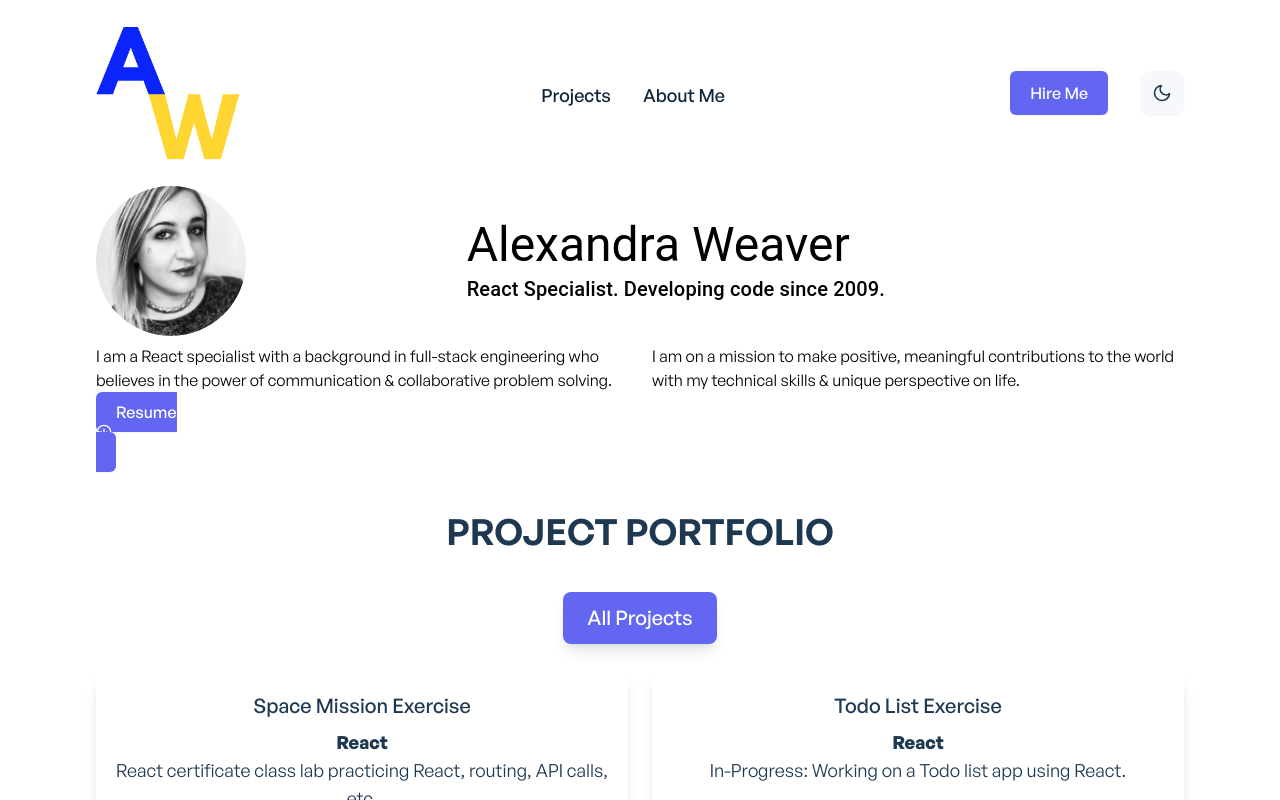
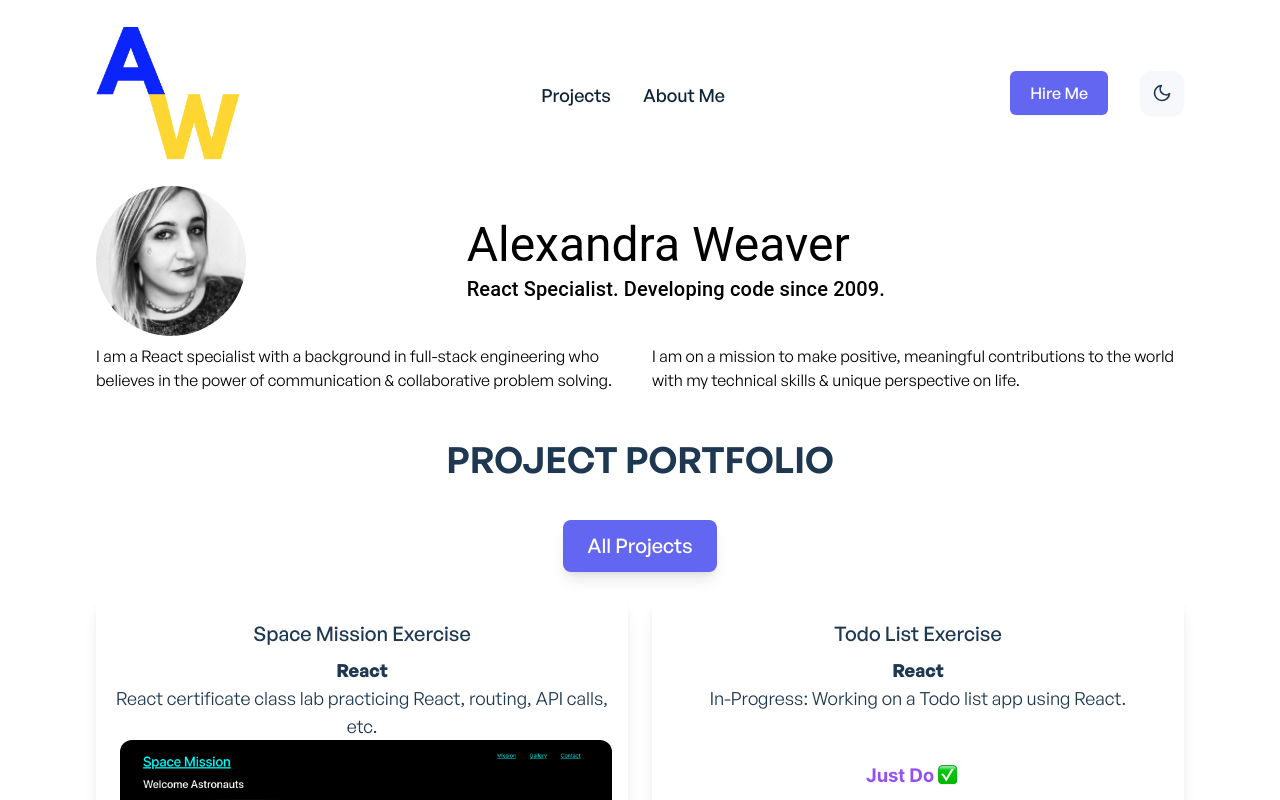
Before and after one commit to alexandraweaver/alexandraweaver-portfolio-fromtemplate, a React (Create React App) app: page / in a window 1280 px wide. Shown: the top 800 px of the page. Built offline with nearby package versions, Linux system fonts and the light colour scheme.

Commit message:
Hid Download Resume button as the formatting is being worked on

```diff
--- a/src/components/about/AboutDisplayData.jsx
+++ b/src/components/about/AboutDisplayData.jsx
@@ -16,12 +16,13 @@ const AboutDisplayData = () => {
 			<Grid item xs={12}>
 				<AboutDisplaySubheader/>
 			</Grid>
-			<Grid item xs={12}>
-				<DownloadResumeButton/>
-			</Grid>
-
 		</Grid>
 	);
 };
 
 export default AboutDisplayData;
+
+
+// <Grid item xs={12}>
+// 				<DownloadResumeButton/>
+// 			</Grid>
```
